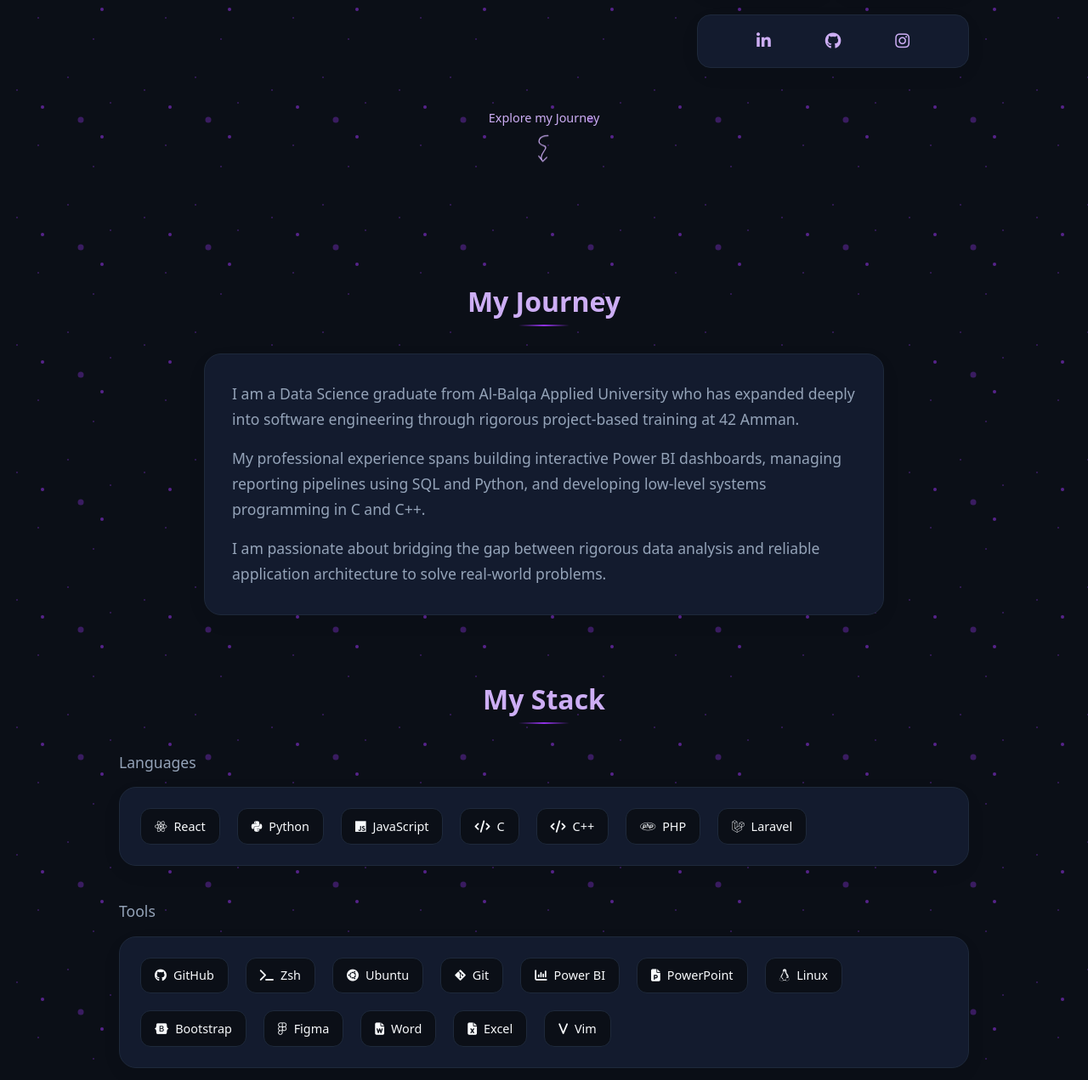
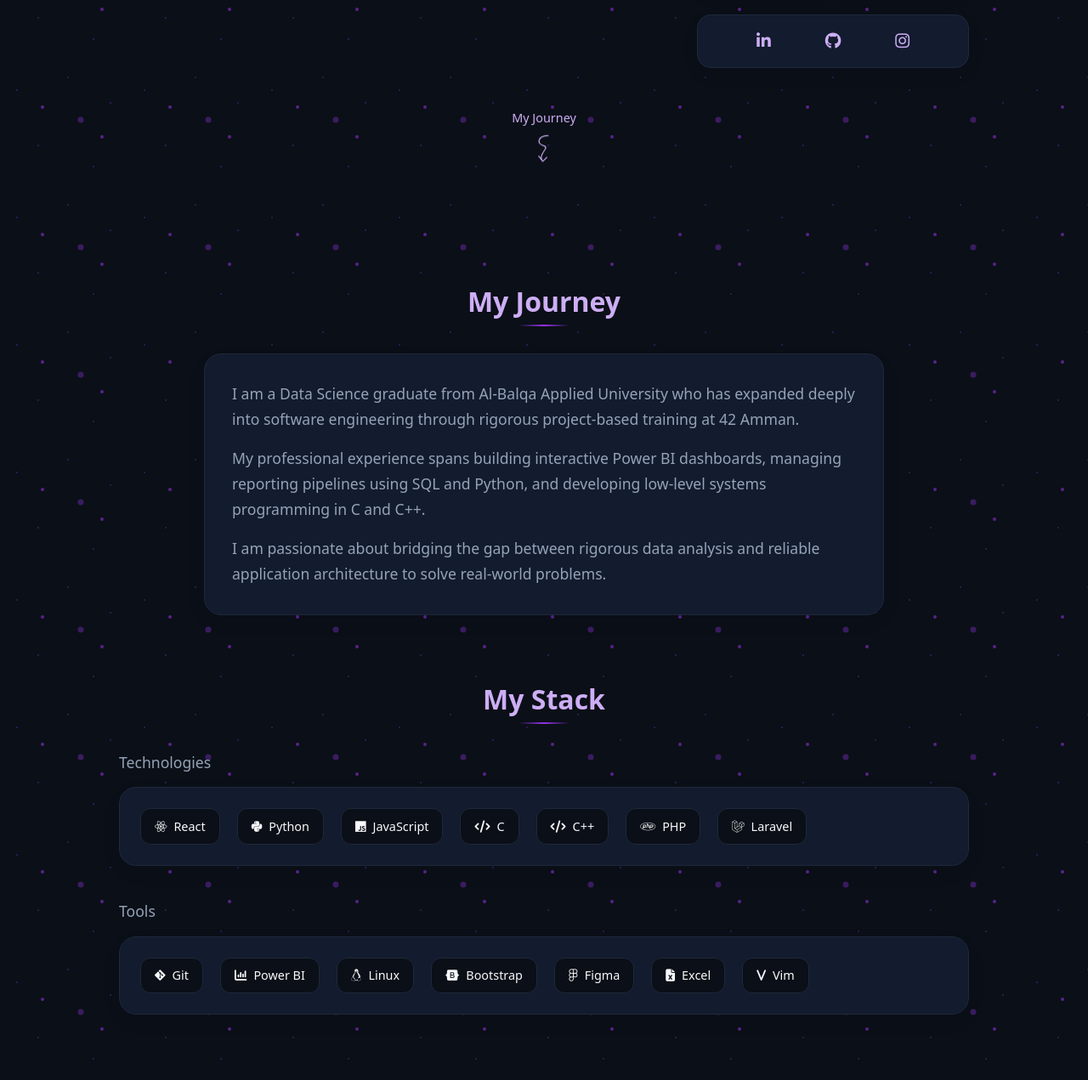
Before and after one commit to malakmsameh/Personal-Portfolio, a plain HTML site: page index.html in a window 1280 px wide. Shown: the part 524-1795 px from the top of the page at 85% size. Drawn offline with Linux system fonts and the light colour scheme.

Commit message:
corrected the technologies and the tools that i used

```diff
--- a/index.html
+++ b/index.html
@@ -44,7 +44,7 @@
 					<div class="hero-content">
 						<!-- name and title and a bit of a quote -->
 						<h1 class="name">Malak Msameh</h1>
-						<h2 class="profession-title">Data Scientist &amp; Software Engineer</h2>
+						<h2 class="profession-title">Data Scientist &amp; Full Stack Developer</h2>
 						<p class="aqout">
 							Turning complex datasets and system logic into clean,
 							scalable applications.
@@ -56,7 +56,7 @@
 					<div class="hero_avatar">
 						<div class="avatar-container">
 
-							<img src="images/avatar.jpg" alt="Malak Msameh Portrait" class="avatar-img">
+							<img src="images/avatar.png" alt="Malak Msameh Portrait" class="avatar-img">
 
 						</div>
 
@@ -109,7 +109,7 @@
 
 				<div class="hero-scroll-cue-center">
 					<a href="#journey" class="scroll-link">
-						<span class="next">Explore my Journey</span>
+						<span class="next">My Journey</span>
 
 						<!-- the arrow icon and its measurements and the
 						 xmlns tells the browser that we are using an svg-->
@@ -165,7 +165,7 @@
 		<h2 class="section-title">My Stack</h2>
 
 		<div class="stack-category">
-			<h3>Languages</h3>
+			<h3>Technologies</h3>
 
 			<!-- all the icons for the languages -->
 			<div class="stack-badge">
@@ -219,24 +219,24 @@
 			<h3>Tools</h3>
 
 			<div class="stack-badge">
-			<span class="tech-badge">
+			<!-- <span class="tech-badge">
 				<i class="fa-brands fa-github">
 
 				</i>
 				GitHub
-			</span>
-			<span class="tech-badge">
+			</span> -->
+			<!-- <span class="tech-badge">
 				<i class="fa-solid fa-terminal">
 
 				</i>
 				Zsh
-			</span>
-			<span class="tech-badge">
+			</span> -->
+			<!-- <span class="tech-badge">
 				<i class="fa-brands fa-ubuntu">
 
 				</i>
 				Ubuntu
-			</span>
+			</span> -->
 			<span class="tech-badge">
 				<i class="fa-brands fa-git-alt">
 
@@ -249,12 +249,12 @@
 				</i>
 				Power BI
 			</span>
-			<span class="tech-badge">
+			<!-- <span class="tech-badge">
 				<i class="fa-solid fa-file-powerpoint">
 
 				</i>
 				PowerPoint
-			</span>
+			</span> -->
 			<span class="tech-badge">
 				<i class="fa-brands fa-linux">
 
@@ -273,12 +273,12 @@
 				</i>
 				Figma
 			</span>
-			<span class="tech-badge">
+			<!-- <span class="tech-badge">
 				<i class="fa-solid fa-file-word">
 
 				</i>
 				Word
-			</span>
+			</span> -->
 			<span class="tech-badge">
 				<i class="fa-solid fa-file-excel">
 
@@ -357,7 +357,7 @@
 
 		<!-- Contact me section-->
 		<section id="contact" class="contact-section">
-			<h2 class="section-title">Contact Me</h2>
+			<h2 class="section-title">Get In Touch</h2>
 
 			<form class="contact-form" action="#">
 				<label for="name">
@@ -397,9 +397,9 @@
 					<i class="fa-brands fa-instagram"></i>
 				</a>
 
-				<a href="https://wa.me/" target="_blank" aria-label="WhatsApp" >
+				<!-- <a href="https://wa.me/" target="_blank" aria-label="WhatsApp" >
 					<i class="fa-brands fa-whatsapp"></i>
-				</a>
+				</a> -->
 
 				<a href="mailto:malak.musameh31@gmail.com" aria-label="Email" >
 					<i class="fa-solid fa-envelope"></i>
--- a/style.css
+++ b/style.css
@@ -47,8 +47,8 @@ html
 body
 {
 	min-width: 320px;
-	/* min-height: 100vdh; */
-	min-height: 550vh;
+	min-height: 100vdh;
+	/* min-height: 550vh; */
 	margin: 0;
 	/* padding: 0 0 8rem; */
 padding: 0 0 2rem;
```
Also changed, not shown: images/avatar.png (added), images/avatar2.jpg (renamed from images/avatar.jpg).
